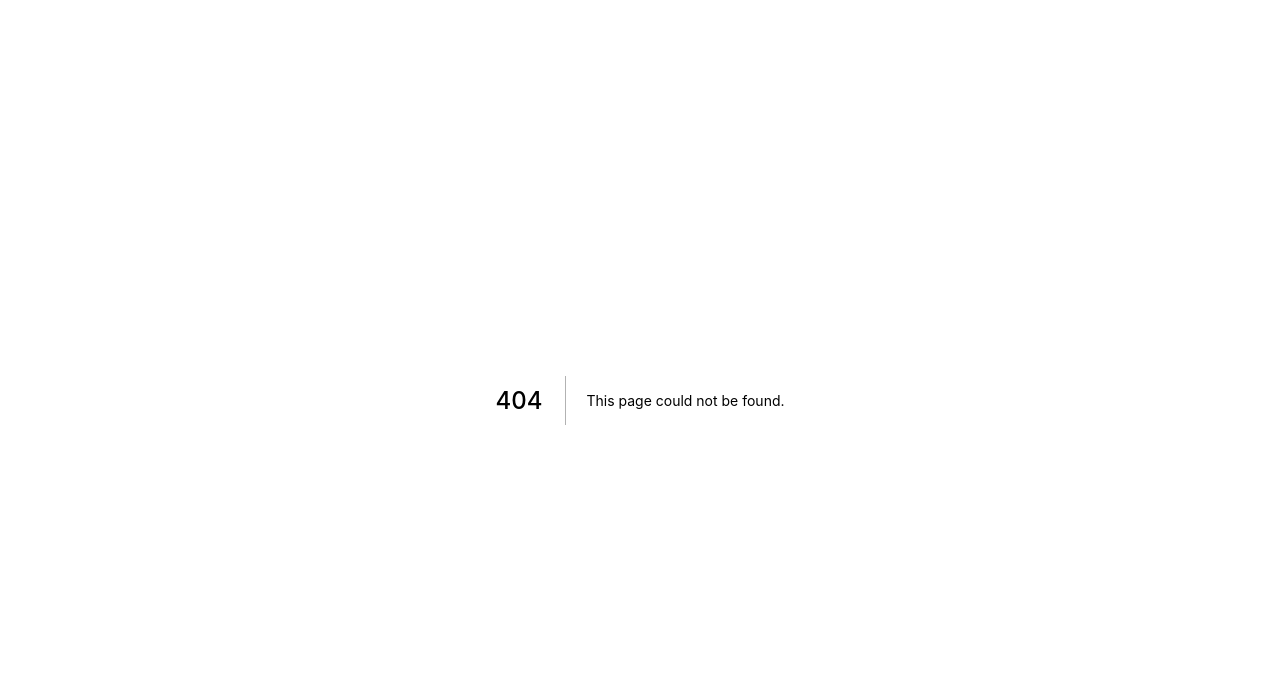
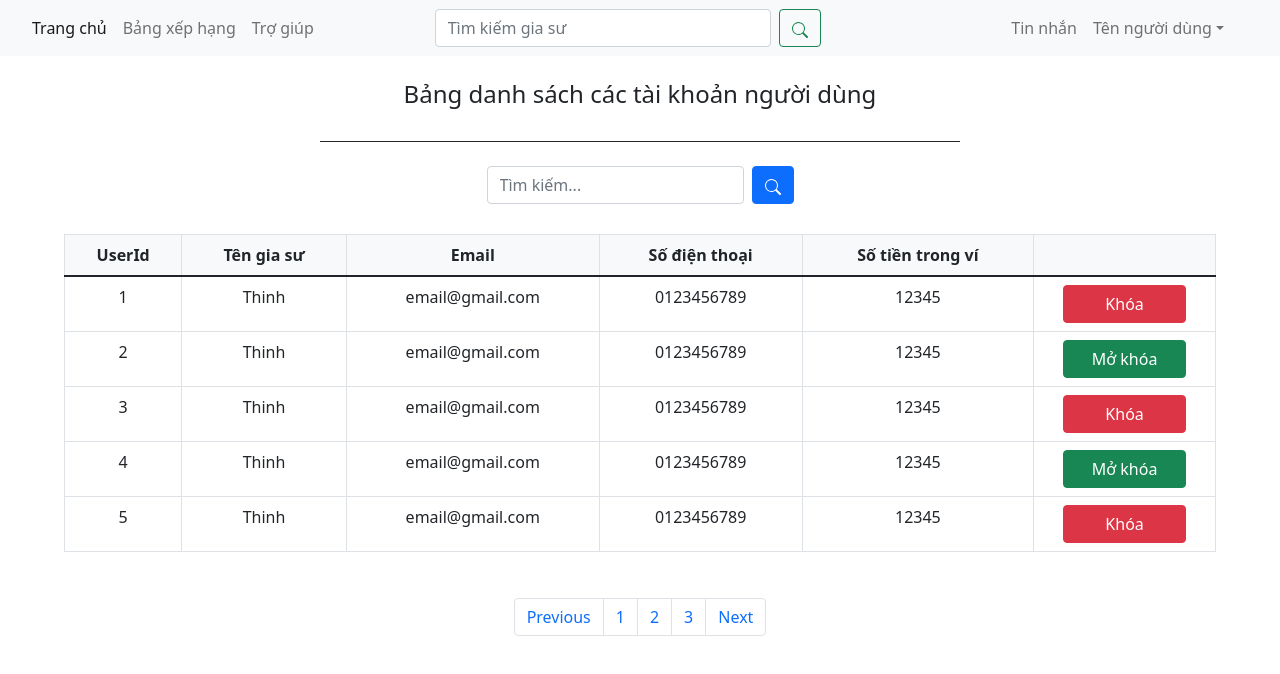
Before and after one commit to thientam075/ETutor-FrontEnd, a Next.js app in the folder etutor/: page /listAccount in a window 1280 px wide. Before the commit this address had no page. Shown: the top 674 px of the page. Built offline with nearby package versions, Linux system fonts and the light colour scheme.

Commit message:
UI list account and list report

```diff
--- a/etutor/package.json
+++ b/etutor/package.json
@@ -12,6 +12,7 @@
     "bootstrap": "^5.1.3",
     "next": "12.0.7",
     "react": "17.0.2",
+    "react-datepicker": "^4.5.0",
     "react-dom": "17.0.2",
     "react-icons": "^4.3.1"
   },
--- /dev/null
+++ b/etutor/pages/listAccount.js
@@ -0,0 +1,133 @@
+import Navbar from "../components/navbar";
+import { BsSearch } from "react-icons/bs";
+
+const ThCenter = (props) => <th {...props} class="text-center bg-light" />
+const TdCenter = (props) => <td {...props} class="text-center" />
+
+const ListAccount = () => {
+
+  const fields = [
+    'UserId',
+    'Tên gia sư',
+    'Email',
+    'Số điện thoại',
+    'Số tiền trong ví',
+    '',
+  ];
+
+  const accounts = [
+    {
+      id: 1,
+      name: 'Thinh',
+      email: 'email@gmail.com',
+      phone: '0123456789',
+      fund: 12345,
+      isBan: false,
+    },
+    {
+      id: 2,
+      name: 'Thinh',
+      email: 'email@gmail.com',
+      phone: '0123456789',
+      fund: 12345,
+      isBan: true,
+    },
+    {
+      id: 3,
+      name: 'Thinh',
+      email: 'email@gmail.com',
+      phone: '0123456789',
+      fund: 12345,
+      isBan: false,
+    },
+    {
+      id: 4,
+      name: 'Thinh',
+      email: 'email@gmail.com',
+      phone: '0123456789',
+      fund: 12345,
+      isBan: true,
+    },
+    {
+      id: 5,
+      name: 'Thinh',
+      email: 'email@gmail.com',
+      phone: '0123456789',
+      fund: 12345,
+      isBan: false,
+    },
+  ]
+
+  return (
+    <>
+      <Navbar />
+      <div class="d-flex flex-column align-items-center pt-4">
+        <h4 class="text-center">Bảng danh sách các tài khoản người dùng</h4>
+        <div style={styles.separated} class="mx-auto bg-dark mt-4"/>
+        <form className="d-flex mt-4" action="#" method="post">
+          <input
+            className="form-control me-2"
+            type="search"
+            placeholder="Tìm kiếm..."
+            aria-label="Search"
+          />
+          <button className="btn btn-primary" type="submit">
+            <BsSearch/>
+          </button>
+        </form>
+        <div style={styles.wrapTable}>
+          <table class="table table-bordered">
+            <thead>
+              <tr>
+                {fields.map((field, i) => (
+                  <ThCenter key={`field_${i}`} scope="col">{field}</ThCenter>
+                ))}
+              </tr>
+            </thead>
+            <tbody>
+              {accounts.map((account, i) => (
+                <tr key={`row_${i}`}>
+                  <TdCenter>{account.id}</TdCenter>
+                  <TdCenter>{account.name}</TdCenter>
+                  <TdCenter>{account.email}</TdCenter>
+                  <TdCenter>{account.phone}</TdCenter>
+                  <TdCenter>{account.fund}</TdCenter>
+                  <TdCenter>
+                    {account.isBan ? (
+                      <button type="button" class="btn btn-success w-75">Mở khóa</button>
+                    ) : (
+                      <button type="button" class="btn btn-danger w-75">Khóa</button>
+                    )}
+                  </TdCenter>
+                </tr>
+              ))}
+            </tbody>
+          </table>
+        </div>
+        <nav class="d-flex justify-content-center">
+          <ul class="pagination">
+            <li class="page-item"><a class="page-link" href="#">Previous</a></li>
+            <li class="page-item"><a class="page-link" href="#">1</a></li>
+            <li class="page-item"><a class="page-link" href="#">2</a></li>
+            <li class="page-item"><a class="page-link" href="#">3</a></li>
+            <li class="page-item"><a class="page-link" href="#">Next</a></li>
+          </ul>
+        </nav>
+      </div>
+    </>
+  )
+}
+
+export default ListAccount;
+
+const styles = {
+  wrapTable: {
+    'width': '90%',
+    'margin-top': '30px',
+    'margin-bottom': '30px',
+  },
+  separated: {
+    'width': '50%',
+    'height': '1px',
+  }
+}
```
Also changed, not shown: etutor/pages/listReport.js (added, +125 -0 lines), 1 other file (tests, documents, lock files or other folders).
